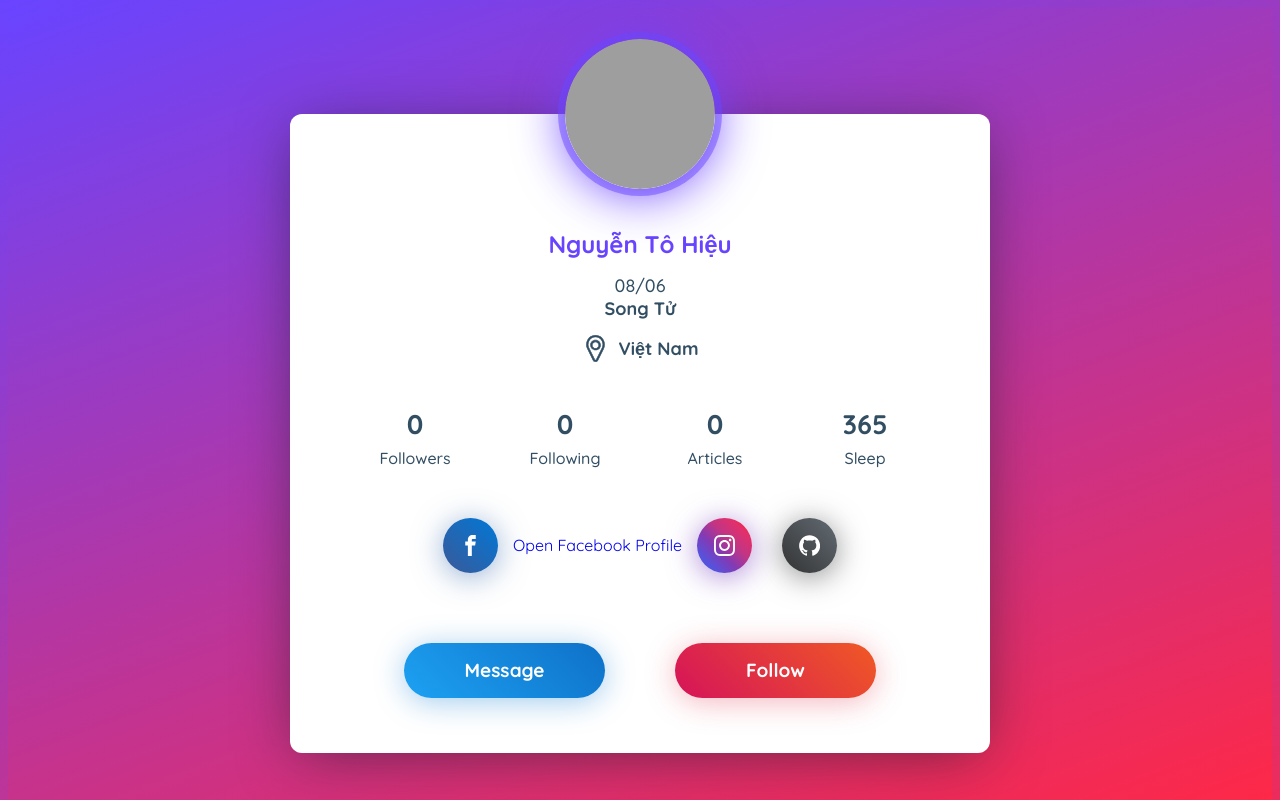
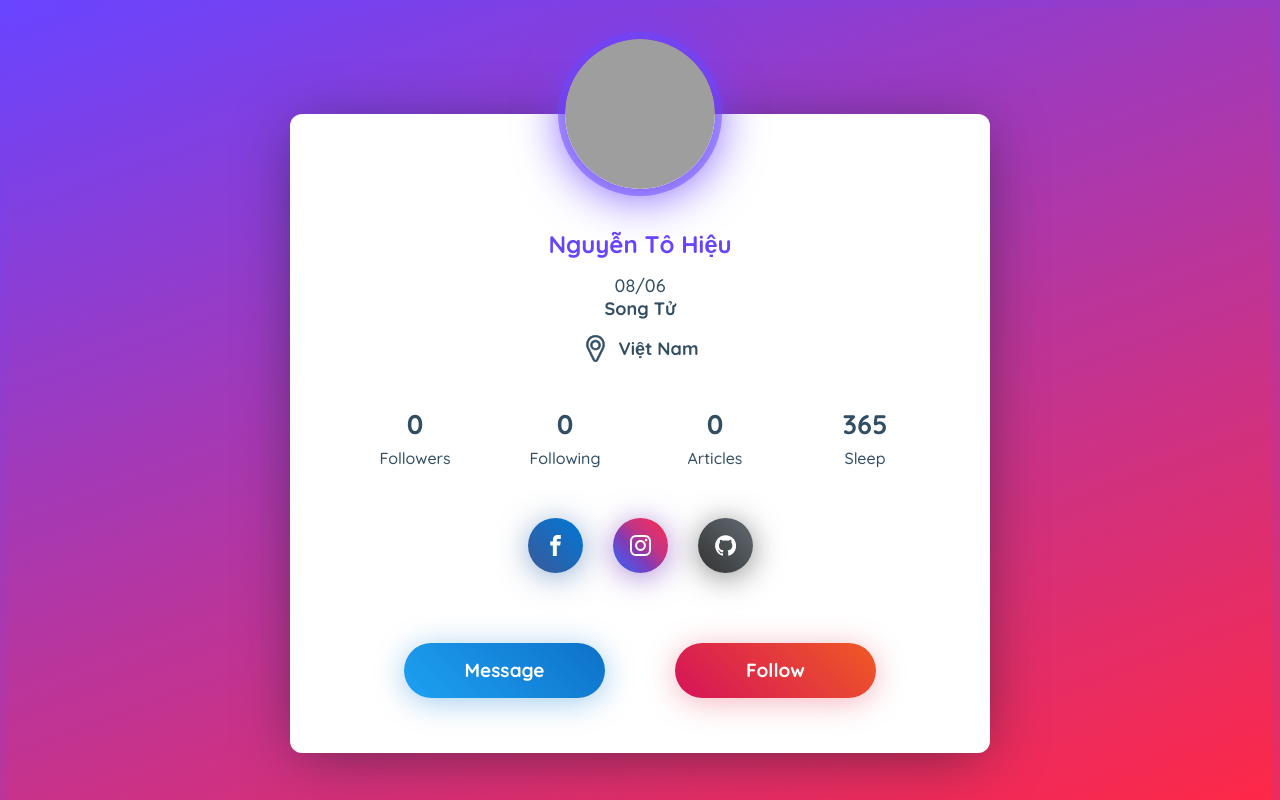
Before and after one commit to ngtohieu/myprofile, a plain HTML site: page index.html in a window 1280 px wide. Shown: the top 800 px of the page. Drawn offline with Linux system fonts and the light colour scheme; grey boxes are pictures that could not be loaded.

Commit message:
Your new commit message

```diff
--- a/index.html
+++ b/index.html
@@ -428,12 +428,12 @@ a, a:hover {
       </div>
 
       <div class="profile-card-social">
-        <a href="https://www.facebook.com/100004361412315" class="profile-card-social__item facebook" target="_blank">
+        <a href="fb://profile/100004361412315" class="profile-card-social__item facebook" target="_blank">
           <span class="icon-font">
               <svg class="icon"><use xlink:href="#icon-facebook"></use></svg>
           </span>
         </a>
-		<a href="fb://profile/100004361412315">Open Facebook Profile</a>
+		<!--<a href="fb://profile/100004361412315">Open Facebook Profile</a>-->
         <a href="https://www.instagram.com/ngtohieu" class="profile-card-social__item instagram" target="_blank">
           <span class="icon-font">
               <svg class="icon"><use xlink:href="#icon-instagram"></use></svg>
```
